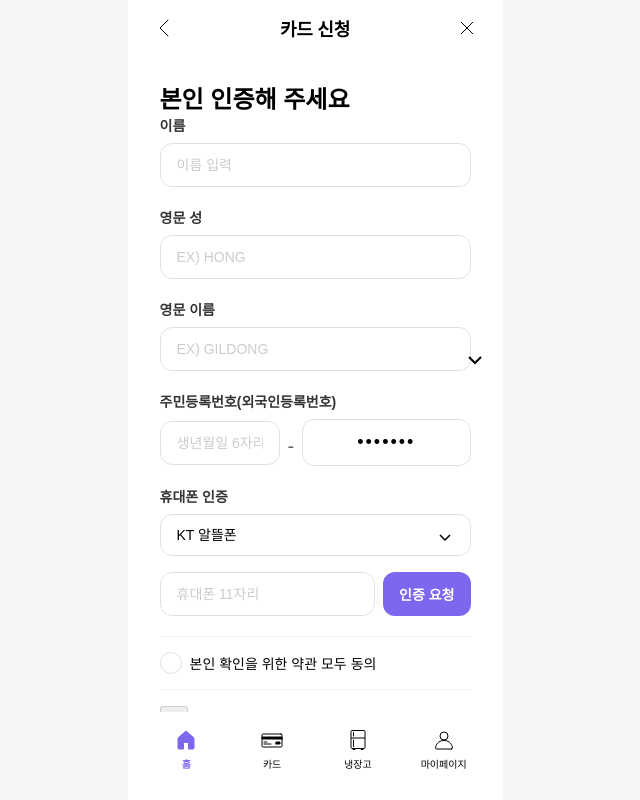
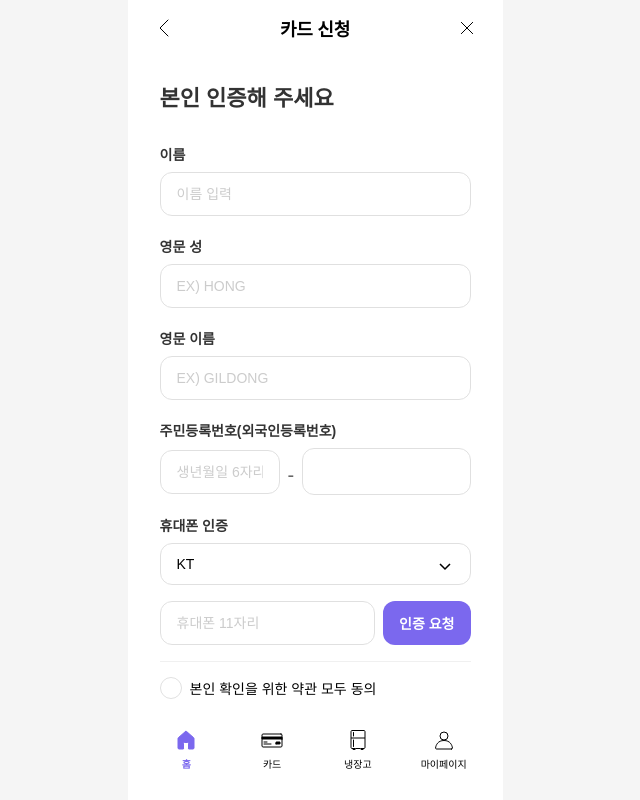
Before and after one commit to SHDS-SOLPick/sol-pick-fe, a React (Create React App) app: page /card/identity-verification in a window 1280 px wide. Shown: the whole page, without its empty margins (325-965 px from the left). Built offline with nearby package versions, Linux system fonts and the light colour scheme; a web font is replaced by a local one.

Commit message:
fix(card): 파일 추가

```diff
--- a/src/components/card/CardIdentityVerification.js
+++ b/src/components/card/CardIdentityVerification.js
@@ -1,7 +1,9 @@
 import React, { useState } from "react";
+import { useNavigate } from "react-router-dom";
 import "./CardIdentityVerification.css";
 
 const CardIdentityVerificationPage = ({ onComplete }) => {
+  const navigate = useNavigate();
   const [formData, setFormData] = useState({
     name: "",
     lastName: "",
@@ -25,23 +27,48 @@ const CardIdentityVerificationPage = ({ onComplete }) => {
 
   // 인증 요청 처리
   const handleRequestVerification = () => {
+    if (formData.phoneNumber) {
       // 실제로는 여기서 인증 번호를 요청하는 API 호출
       setShowVerificationField(true);
+      // 실제 구현에서는 여기서 SMS 인증 요청 API를 호출합니다
+      console.log("인증번호 요청:", formData.phoneNumber);
+    } else {
+      // 실제 구현에서는 Toast 메시지 등으로 사용자에게 알림
+      alert("휴대폰 번호를 입력해주세요.");
+    }
   };
 
   // 인증 완료 처리
   const handleCompleteVerification = () => {
+    // 모든 필수 필드가 입력되었는지 확인
+    const isFormComplete =
+      formData.name &&
+      formData.lastName &&
+      formData.firstName &&
+      formData.residentId &&
+      formData.residentIdBack &&
+      formData.residentIdBack.length === 7 &&
+      formData.phoneNumber &&
+      formData.verificationCode;
+
+    if (isFormComplete && agreeToTerms) {
       // 실제로는 여기서 인증 번호를 검증하는 API 호출
-    // 부모 컴포넌트로 완료 이벤트 전달
-    if (onComplete && typeof onComplete === "function") {
-      onComplete();
+      console.log("인증 완료 처리:", formData);
+      navigate("/card/terms"); // 다음 단계(약관 동의)로 이동
+    } else {
+      // 실제 구현에서는 더 구체적인 피드백 제공
+      alert("모든 정보를 입력하고 약관에 동의해주세요.");
     }
   };
 
   return (
+    <div className="identity-verification-container">
       <div className="identity-verification-content">
-      <h2 className="content-title">본인 인증해 주세요</h2>
-
+        {/* 안내 텍스트 */}
+        <div className="verification-title">
+          <h2>본인 인증해 주세요</h2>
+        </div>
+        <div className="verification-form">
           {/* 이름 입력 */}
           <div className="input-section">
             <label>이름</label>
@@ -98,17 +125,28 @@ const CardIdentityVerificationPage = ({ onComplete }) => {
               <div className="masked-input">
                 <input
                   type="password"
+                  name="redidentIdBack"
                   maxLength="7"
                   className="input-field masked"
-              readOnly
-              value="•••••••"
+                  onChange={(e) => {
+                    const value = e.target.value;
+                    setFormData({
+                      ...formData,
+                      residentIdBack: value,
+                    });
+                  }}
+                  value={
+                    formData.residentIdBack
+                      ? "•".repeat(formData.residentIdBack.length)
+                      : ""
+                  }
                 />
               </div>
             </div>
           </div>
 
           {/* 휴대폰 인증 */}
-      <div className="input-section">
+          <div className="phone input-section">
             <label>휴대폰 인증</label>
             <div className="telecom-selection">
               <select
@@ -117,9 +155,12 @@ const CardIdentityVerificationPage = ({ onComplete }) => {
                 onChange={handleInputChange}
                 className="telecom-select"
               >
-            <option value="KT">KT 알뜰폰</option>
+                <option value="KT">KT</option>
                 <option value="SKT">SKT</option>
                 <option value="LGU+">LGU+</option>
+                <option value="KT알뜰폰">KT 알뜰폰</option>
+                <option value="SKT알뜰폰">SKT 알뜰폰</option>
+                <option value="LGU+알뜰폰">SKT 알뜰폰</option>
               </select>
               <svg
                 className="dropdown-icon"
@@ -177,21 +218,12 @@ const CardIdentityVerificationPage = ({ onComplete }) => {
                 본인 확인을 위한 약관 모두 동의
               </span>
             </label>
-        <svg
-          className="dropdown-icon"
-          width="24"
-          height="24"
-          viewBox="0 0 24 24"
-          fill="none"
-        >
-          <path d="M6 9L12 15L18 9" stroke="black" strokeWidth="2" />
-        </svg>
           </div>
-
+        </div>
         {/* 하단 버튼 섹션 */}
         <div className="verification-footer">
           <button
-          className="next-button"
+            className="verification next-button"
             onClick={handleCompleteVerification}
             disabled={
               !showVerificationField ||
@@ -203,6 +235,7 @@ const CardIdentityVerificationPage = ({ onComplete }) => {
           </button>
         </div>
       </div>
+    </div>
   );
 };
 
```
Lines whose indentation alone changed are shown as unchanged.
